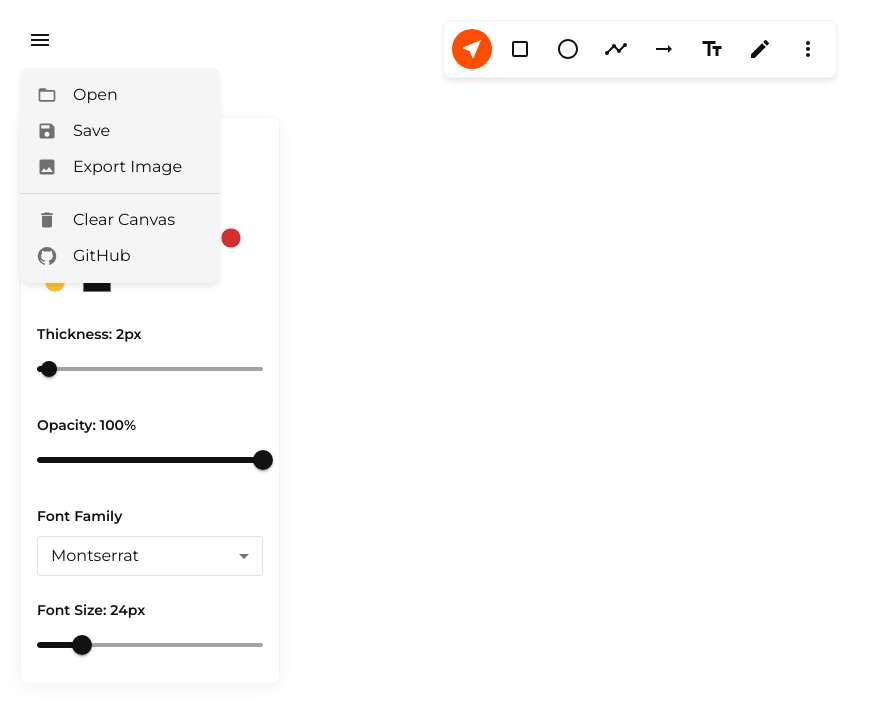
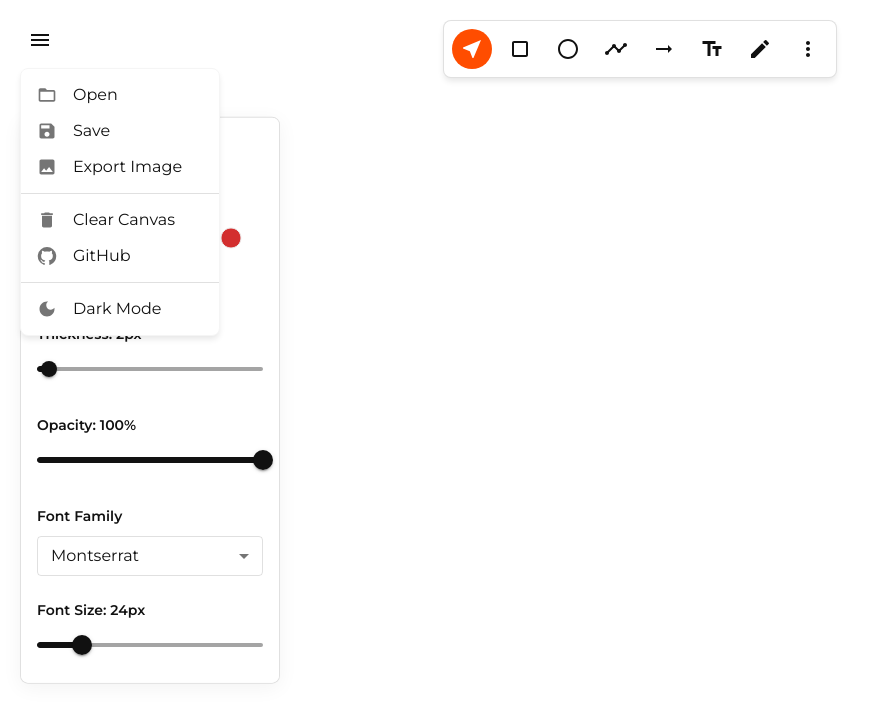
Before and after one commit to Gianlz/AnnotationTool, a React (Vite) app: page / in a window 1280 px wide. Both pictures are taken after a click on the button 40 px from the left and 40 px from the top of the page. Shown: the top 722 px of the page, without its empty margins (0-881 px from the left). Built offline with nearby package versions, Linux system fonts and the light colour scheme.

Commit message:
feat: add support to dark mode

```diff
--- a/src/components/shared/whiteboard/AppMenu.tsx
+++ b/src/components/shared/whiteboard/AppMenu.tsx
@@ -7,10 +7,14 @@ import {
   GitHub as GitHubIcon,
   Save as SaveIcon,
   FolderOpen as FolderOpenIcon,
+  DarkMode,
+  LightMode,
 } from '@mui/icons-material';
+import { useThemeContext } from '../../../context/ThemeContext';
 
 export const AppMenu: React.FC = () => {
   const [anchorEl, setAnchorEl] = useState<null | HTMLElement>(null);
+  const { mode, toggleTheme } = useThemeContext();
   const open = Boolean(anchorEl);
 
   const handleClick = (event: React.MouseEvent<HTMLButtonElement>) => {
@@ -34,7 +38,7 @@ export const AppMenu: React.FC = () => {
           top: 20,
           left: 20,
           zIndex: 100,
-          color: '#111111',
+          color: 'text.primary',
           '&:hover': {
             backgroundColor: 'transparent',
             opacity: 0.7,
@@ -57,9 +61,12 @@ export const AppMenu: React.FC = () => {
           sx: {
             mt: 1,
             borderRadius: 2,
-            border: '1px solid #F5F5F5',
+            border: 1,
+            borderColor: mode === 'light' ? 'nebula.concrete' : 'nebula.steel', // Dynamic border
             boxShadow: '0 4px 6px -1px rgba(0, 0, 0, 0.1)',
             minWidth: 200,
+            bgcolor: 'background.paper',
+            color: 'text.primary',
           }
         }}
       >
@@ -94,6 +101,13 @@ export const AppMenu: React.FC = () => {
           </ListItemIcon>
           <ListItemText>GitHub</ListItemText>
         </MenuItem>
+        <Divider sx={{ my: 0.5 }} />
+        <MenuItem onClick={() => { toggleTheme(); handleClose(); }}>
+          <ListItemIcon>
+            {mode === 'dark' ? <LightMode fontSize="small" /> : <DarkMode fontSize="small" />}
+          </ListItemIcon>
+          <ListItemText>{mode === 'dark' ? 'Light Mode' : 'Dark Mode'}</ListItemText>
+        </MenuItem>
       </Menu>
     </>
   );
--- a/src/components/shared/whiteboard/ToolPropertiesSidebar.tsx
+++ b/src/components/shared/whiteboard/ToolPropertiesSidebar.tsx
@@ -9,14 +9,8 @@ interface ToolPropertiesSidebarProps {
   onChange: (key: keyof ToolProperties, value: string | number) => void;
 }
 
-const COLORS = [
-  '#111111', // Carbon Black
-  '#FF4D00', // Flare Orange
-  '#1976D2', // Blue
-  '#388E3C', // Green
-  '#D32F2F', // Red
-  '#FBC02D', // Yellow
-];
+import { useThemeContext } from '../../../context/ThemeContext';
+// Colors moved inside component or memoized based on theme
 
 const FONTS = [
   'Montserrat',
@@ -31,6 +25,16 @@ export const ToolPropertiesSidebar: React.FC<ToolPropertiesSidebarProps> = ({
   properties,
   onChange,
 }) => {
+  const { mode } = useThemeContext();
+
+  const COLORS = [
+    mode === 'light' ? '#111111' : '#FFFFFF', // Swap Black/White based on theme for visibility
+    '#FF4D00', // Flare Orange
+    '#1976D2', // Blue
+    '#388E3C', // Green
+    '#D32F2F', // Red
+    '#FBC02D', // Yellow
+  ];
   if (activeTool === 'selection' && !properties) return null; // Or show nothing if nothing selected?
   // Actually hook ensures properties are populated from selection.
 
@@ -59,8 +63,9 @@ export const ToolPropertiesSidebar: React.FC<ToolPropertiesSidebarProps> = ({
         gap: 3,
         p: 2,
         borderRadius: 2,
-        backgroundColor: '#FFFFFF',
-        border: '1px solid #F5F5F5',
+        backgroundColor: 'background.paper',
+        border: 1,
+        borderColor: 'divider',
         boxShadow: '0 4px 20px rgba(0, 0, 0, 0.05)',
         zIndex: 90,
         width: '260px',
@@ -68,7 +73,7 @@ export const ToolPropertiesSidebar: React.FC<ToolPropertiesSidebarProps> = ({
         overflowY: 'auto'
       }}
     >
-      <Typography variant="overline" sx={{ color: '#999', fontWeight: 600, letterSpacing: 1 }}>
+      <Typography variant="overline" sx={{ color: 'text.secondary', fontWeight: 600, letterSpacing: 1 }}>
         Properties
       </Typography>
 
@@ -84,7 +89,8 @@ export const ToolPropertiesSidebar: React.FC<ToolPropertiesSidebarProps> = ({
                         size="small"
                         sx={{
                             p: 0.5,
-                            border: properties.strokeColor === color ? '2px solid #111' : '2px solid transparent',
+                            border: properties.strokeColor === color ? 2 : 2,
+                            borderColor: properties.strokeColor === color ? 'text.primary' : 'transparent',
                             transition: 'all 0.2s',
                         }}
                     >
@@ -116,7 +122,7 @@ export const ToolPropertiesSidebar: React.FC<ToolPropertiesSidebarProps> = ({
                 max={20}
                 onChange={(_, val) => onChange('strokeWidth', val as number)}
                 sx={{
-                    color: '#111',
+                    color: 'primary.main',
                     '& .MuiSlider-thumb': {
                         width: 16,
                         height: 16,
@@ -140,7 +146,7 @@ export const ToolPropertiesSidebar: React.FC<ToolPropertiesSidebarProps> = ({
             max={100}
             onChange={(_, val) => onChange('opacity', val as number)}
             sx={{
-                color: '#111',
+                color: 'primary.main',
             }}
          />
       </Box>
@@ -157,13 +163,13 @@ export const ToolPropertiesSidebar: React.FC<ToolPropertiesSidebarProps> = ({
                         sx={{
                             fontFamily: properties.fontFamily,
                             '& .MuiOutlinedInput-notchedOutline': {
-                                borderColor: '#E0E0E0',
+                                borderColor: 'divider',
                             },
                             '&:hover .MuiOutlinedInput-notchedOutline': {
-                                borderColor: '#111',
+                                borderColor: 'text.primary',
                             },
                             '&.Mui-focused .MuiOutlinedInput-notchedOutline': {
-                                borderColor: '#111',
+                                borderColor: 'text.primary',
                             },
                         }}
                     >
@@ -186,7 +192,7 @@ export const ToolPropertiesSidebar: React.FC<ToolPropertiesSidebarProps> = ({
                     max={72}
                     step={2}
                     onChange={(_, val) => onChange('fontSize', val as number)}
-                    sx={{ color: '#111' }}
+                    sx={{ color: 'primary.main' }}
                  />
             </Box>
           </>
--- a/src/components/shared/whiteboard/Toolbar.tsx
+++ b/src/components/shared/whiteboard/Toolbar.tsx
@@ -97,8 +97,9 @@ export const Toolbar: React.FC<ToolbarProps> = ({ activeTool, setTool }) => {
         gap: 1,
         p: 1,
         borderRadius: 2,
-        backgroundColor: '#FFFFFF',
-        border: '1px solid #F5F5F5',
+        backgroundColor: 'background.paper',
+        border: 1,
+        borderColor: 'divider',
         boxShadow: '0 4px 6px -1px rgba(0, 0, 0, 0.1)',
         zIndex: 100,
       }}
@@ -108,10 +109,10 @@ export const Toolbar: React.FC<ToolbarProps> = ({ activeTool, setTool }) => {
           <IconButton
             onClick={() => setTool(tool.id)}
             sx={{
-              color: activeTool === tool.id ? '#FFFFFF' : '#111111',
-              backgroundColor: activeTool === tool.id ? '#FF4D00' : 'transparent',
+              color: activeTool === tool.id ? 'common.white' : 'text.primary',
+              backgroundColor: activeTool === tool.id ? 'error.main' : 'transparent',
               '&:hover': {
-                backgroundColor: activeTool === tool.id ? '#E04400' : '#F5F5F5',
+                backgroundColor: activeTool === tool.id ? 'error.dark' : 'action.hover',
               },
               transition: 'all 0.2s',
             }}
@@ -125,10 +126,10 @@ export const Toolbar: React.FC<ToolbarProps> = ({ activeTool, setTool }) => {
         <IconButton
           onClick={handleMenuClick}
           sx={{
-            color: isExtraToolActive ? '#FFFFFF' : '#111111',
-            backgroundColor: isExtraToolActive ? '#FF4D00' : 'transparent',
+            color: isExtraToolActive ? 'common.white' : 'text.primary',
+            backgroundColor: isExtraToolActive ? 'error.main' : 'transparent',
             '&:hover': {
-              backgroundColor: isExtraToolActive ? '#E04400' : '#F5F5F5',
+              backgroundColor: isExtraToolActive ? 'error.dark' : 'action.hover',
             },
             transition: 'all 0.2s',
           }}
@@ -145,7 +146,8 @@ export const Toolbar: React.FC<ToolbarProps> = ({ activeTool, setTool }) => {
             elevation: 0,
             sx: {
                 mt: 1.5,
-                border: '1px solid #F5F5F5',
+                border: 1,
+                borderColor: 'divider',
                 boxShadow: '0 4px 6px -1px rgba(0, 0, 0, 0.1)',
                 '& .MuiMenuItem-root': {
                     typography: 'body2',
@@ -163,8 +165,8 @@ export const Toolbar: React.FC<ToolbarProps> = ({ activeTool, setTool }) => {
                 selected={activeTool === tool.id}
                 sx={{
                     '&.Mui-selected': {
-                        backgroundColor: '#F5F5F5',
-                        '&:hover': { backgroundColor: '#EEEEEE' },
+                        backgroundColor: 'nebula.concrete',
+                        '&:hover': { backgroundColor: 'nebula.concrete' },
                     }
                 }}
             >
--- /dev/null
+++ b/src/context/ThemeContext.tsx
@@ -0,0 +1,36 @@
+
+import React, { createContext, useContext, useState, useMemo } from 'react';
+import type { PaletteMode } from '@mui/material';
+import { ThemeProvider as MUIThemeProvider } from '@mui/material';
+import { getTheme } from '../theme';
+
+interface ThemeContextType {
+  mode: PaletteMode;
+  toggleTheme: () => void;
+}
+
+const ThemeContext = createContext<ThemeContextType>({
+  mode: 'light',
+  toggleTheme: () => {},
+});
+
+// eslint-disable-next-line react-refresh/only-export-components
+export const useThemeContext = () => useContext(ThemeContext);
+
+export const AppThemeProvider: React.FC<{ children: React.ReactNode }> = ({ children }) => {
+  const [mode, setMode] = useState<PaletteMode>('light');
+
+  const toggleTheme = () => {
+    setMode((prevMode) => (prevMode === 'light' ? 'dark' : 'light'));
+  };
+
+  const theme = useMemo(() => getTheme(mode), [mode]);
+
+  return (
+    <ThemeContext.Provider value={{ mode, toggleTheme }}>
+      <MUIThemeProvider theme={theme}>
+        {children}
+      </MUIThemeProvider>
+    </ThemeContext.Provider>
+  );
+};
--- a/src/hooks/useWhiteboard.ts
+++ b/src/hooks/useWhiteboard.ts
@@ -12,6 +12,7 @@ import {
   adjustElementCoordinates,
   generateId
 } from '../utils/elementUtils';
+import { useThemeContext } from '../context/ThemeContext';
 
 // Helper to determine mode
 type ActionType = 'drawing' | 'moving' | 'resizing' | 'none';
@@ -36,6 +37,30 @@ export const useWhiteboard = () => {
 
   const [action, setAction] = useState<ActionType>('none');
   const [selectedElement, setSelectedElement] = useState<WhiteboardElement | null>(null);
+  const { mode } = useThemeContext();
+
+  // Handle Theme Mode Color Swapping
+  useEffect(() => {
+    // eslint-disable-next-line react-hooks/set-state-in-effect
+    setAppState(prev => {
+      const current = prev.toolProperties.strokeColor;
+      // If switching to Dark Mode and color is Black (invisible), swap to Orange (requested default)
+      if (mode === 'dark' && current === '#111111') {
+         return {
+            ...prev,
+            toolProperties: { ...prev.toolProperties, strokeColor: '#FF4D00' }
+         };
+      }
+      // If switching to Light Mode and color is White (invisible), swap to Black
+      if (mode === 'light' && current === '#FFFFFF') {
+         return {
+            ...prev,
+            toolProperties: { ...prev.toolProperties, strokeColor: '#111111' }
+         };
+      }
+      return prev;
+    });
+  }, [mode]);
 
   // Ref for drag state
   const dragInfo = useRef<{
--- a/src/theme.ts
+++ b/src/theme.ts
@@ -8,6 +8,10 @@ declare module '@mui/material/styles' {
             concrete: string;
             steel: string;
             orange: string;
+            canvas: string;
+            surface: string;
+            structure: string;
+            detail: string;
         };
     }
     interface PaletteOptions {
@@ -17,17 +21,22 @@ declare module '@mui/material/styles' {
             concrete: string;
             steel: string;
             orange: string;
+            canvas: string;
+            surface: string;
+            structure: string;
+            detail: string;
         };
     }
 }
 
-export const theme = createTheme({
+export const getTheme = (mode: 'light' | 'dark') => createTheme({
     palette: {
+        mode,
         primary: {
-            main: '#111111', // Carbon Black
+            main: mode === 'light' ? '#111111' : '#FFFFFF', // Carbon Black / Nebula White
         },
         secondary: {
-            main: '#333333', // Steel Grey
+            main: mode === 'light' ? '#333333' : '#F5F5F5', // Steel Grey / Concrete Grey
         },
         error: {
             main: '#FF4D00', // Flare Orange
@@ -36,12 +45,12 @@ export const theme = createTheme({
             main: '#FF4D00', // Flare Orange (as alert/action)
         },
         background: {
-            default: '#FFFFFF', // Nebula White
-            paper: '#F5F5F5', // Concrete Grey structure
+            default: mode === 'light' ? '#FFFFFF' : '#111111', // Nebula White / Carbon Black
+            paper: mode === 'light' ? '#FFFFFF' : '#333333', // Nebula White / Steel Grey (Surfaces)
         },
         text: {
-            primary: '#111111',
-            secondary: '#333333',
+            primary: mode === 'light' ? '#111111' : '#FFFFFF',
+            secondary: mode === 'light' ? '#333333' : '#F5F5F5',
         },
         nebula: {
             white: '#FFFFFF',
@@ -49,6 +58,11 @@ export const theme = createTheme({
             concrete: '#F5F5F5',
             steel: '#333333',
             orange: '#FF4D00',
+            // Semantic roles
+            canvas: mode === 'light' ? '#FFFFFF' : '#111111',
+            surface: mode === 'light' ? '#111111' : '#FFFFFF', // Contrast surface
+            structure: mode === 'light' ? '#F5F5F5' : '#333333',
+            detail: mode === 'light' ? '#333333' : '#F5F5F5',
         },
     },
     typography: {
@@ -64,32 +78,42 @@ export const theme = createTheme({
             fontWeight: 600,
             textTransform: 'none',
         },
-        // Use Roboto Mono for specific class-based overrides or variants if added
     },
     components: {
         MuiButton: {
             styleOverrides: {
                 root: {
-                    borderRadius: 4, // Sharp/Slightly rounded
+                    borderRadius: 4,
                     boxShadow: 'none',
                     '&:hover': {
                         boxShadow: 'none',
                     },
                 },
                 containedPrimary: {
-                    backgroundColor: '#111111',
-                    color: '#FFFFFF',
+                    backgroundColor: mode === 'light' ? '#111111' : '#FFFFFF',
+                    color: mode === 'light' ? '#FFFFFF' : '#111111',
                     '&:hover': {
-                        backgroundColor: '#333333', // Slight lighten on hover? Or keep distinct?
+                        backgroundColor: mode === 'light' ? '#333333' : '#F5F5F5',
                     },
                 },
             },
         },
         MuiPaper: {
             styleOverrides: {
-                root: { // concrete grey for structural elements often
-                    // Default paper might be white or concrete depending on context.
-                    // keeping default 'paper' background from palette
+                root: {
+                    backgroundImage: 'none', // Disable overlay in dark mode
+                    backgroundColor: mode === 'light' ? '#FFFFFF' : '#333333', // Explicit surface color
+                    borderColor: mode === 'light' ? '#F5F5F5' : '#111111', // Borders should be subtle
+                }
+            }
+        },
+        MuiIconButton: {
+            styleOverrides: {
+                root: {
+                    color: mode === 'light' ? '#111111' : '#FFFFFF',
+                    '&:hover': {
+                        backgroundColor: mode === 'light' ? 'rgba(0,0,0,0.04)' : 'rgba(255,255,255,0.08)',
+                    }
                 }
             }
         }
--- a/src/views/WhiteboardView.tsx
+++ b/src/views/WhiteboardView.tsx
@@ -218,7 +218,7 @@ export const WhiteboardView = () => {
   };
 
   return (
-    <Box sx={{ width: '100%', height: '100vh', overflow: 'hidden', bgcolor: '#FFFFFF', position: 'relative' }}>
+    <Box sx={{ width: '100%', height: '100vh', overflow: 'hidden', bgcolor: 'background.default', position: 'relative' }}>
       <AppMenu />
       <Toolbar
         activeTool={appState.tool}
```
Also changed, not shown: src/main.tsx (+4 -4 lines), 1 other file (tests, documents, lock files or other folders).
